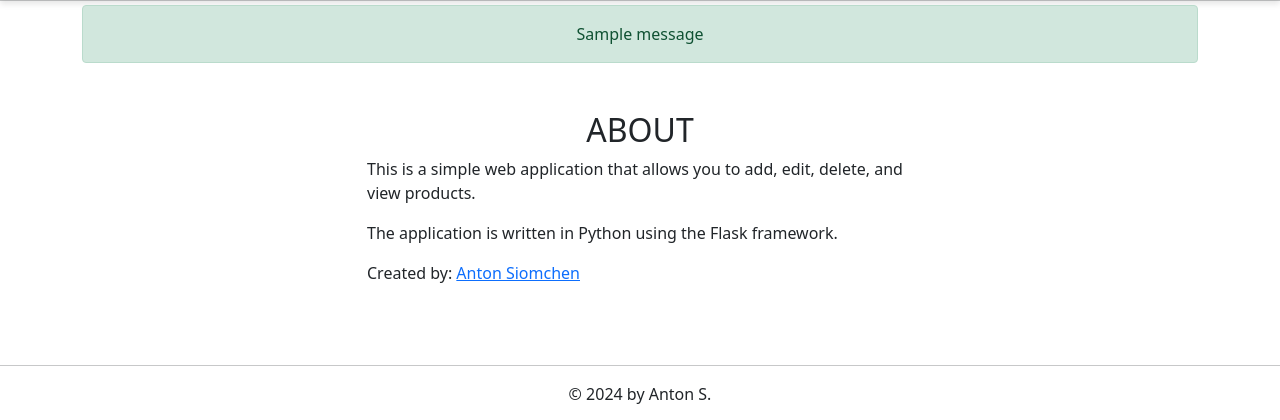
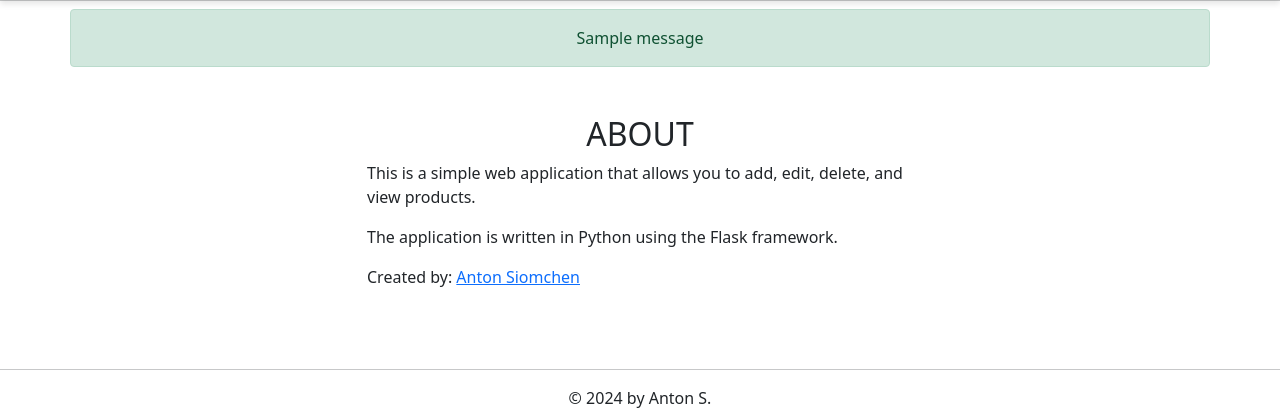
Before and after one commit to asiomchen/inventory-management, a Flask app: page /about/ in a window 1280 px wide. Shown: the part 98-518 px from the top of the page. Run offline with Flask 3, Linux system fonts and the light colour scheme; a user stored in the database is signed in; tables that the repository leaves empty hold one stand-in row (values such as "Sample post"); one stand-in notice (Sample message) is shown; parts of the project's set-up code (start-up, migrations or seed data) failed here and were passed over; some libraries are stand-ins or nearby versions.

Commit message:
minor fix

```diff
--- a/templates/base.html
+++ b/templates/base.html
@@ -55,11 +55,11 @@
       </nav>
     <hr class="mt-0 mb-0">
     <div class="content">
-        <div class="container mt-1 mb-1">
+        <div>
             {% with messages = get_flashed_messages(with_categories=true) %}
                 {% if messages %}
                 {% for category, message in messages %}
-                <div class="alert alert-{{ category }} text-center" >
+                <div class="container alert alert-{{ category }} text-center mt-2 mb-2 ml-auto mr-auto" role="alert">
                  {{ message }}
                 </div>
                 {% endfor %}
```
